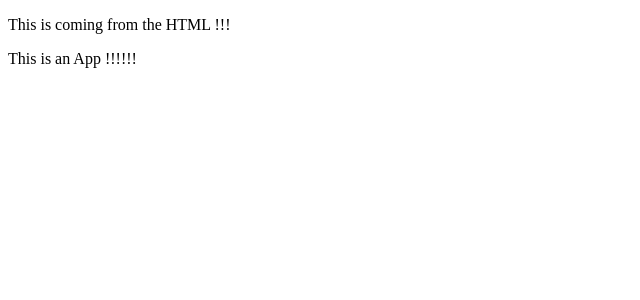
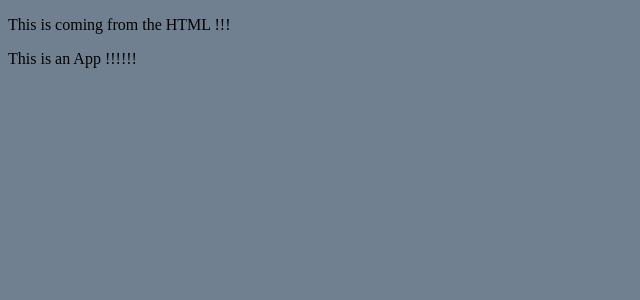
Before and after one commit to pun-with-snacks/snackify, a React app: page / in a window 1280 px wide. Shown: the top 300 px of the page, without its empty margins (0-640 px from the left). Built offline with nearby package versions, Linux system fonts and the light colour scheme.

Commit message:
added and linked css file

```diff
--- /dev/null
+++ b/public/style.css
@@ -0,0 +1,3 @@
+body{
+    background-color: slategray;
+}
--- a/src/main.js
+++ b/src/main.js
@@ -1,6 +1,8 @@
 import React from 'react';
 import ReactDOM from 'react-dom';
 import App from './components/App';
-//import css when ready.
+import css from '../public/style.css';
+
+
 
 ReactDOM.render(<App />, document.getElementById('root'));
--- a/webpack.config.js
+++ b/webpack.config.js
@@ -37,6 +37,6 @@ module.exports = {
     devServer:{
         publicPath: "/build/",
         hot: true,
-        port: 8081
+        port: 8080
     }
 }
```
